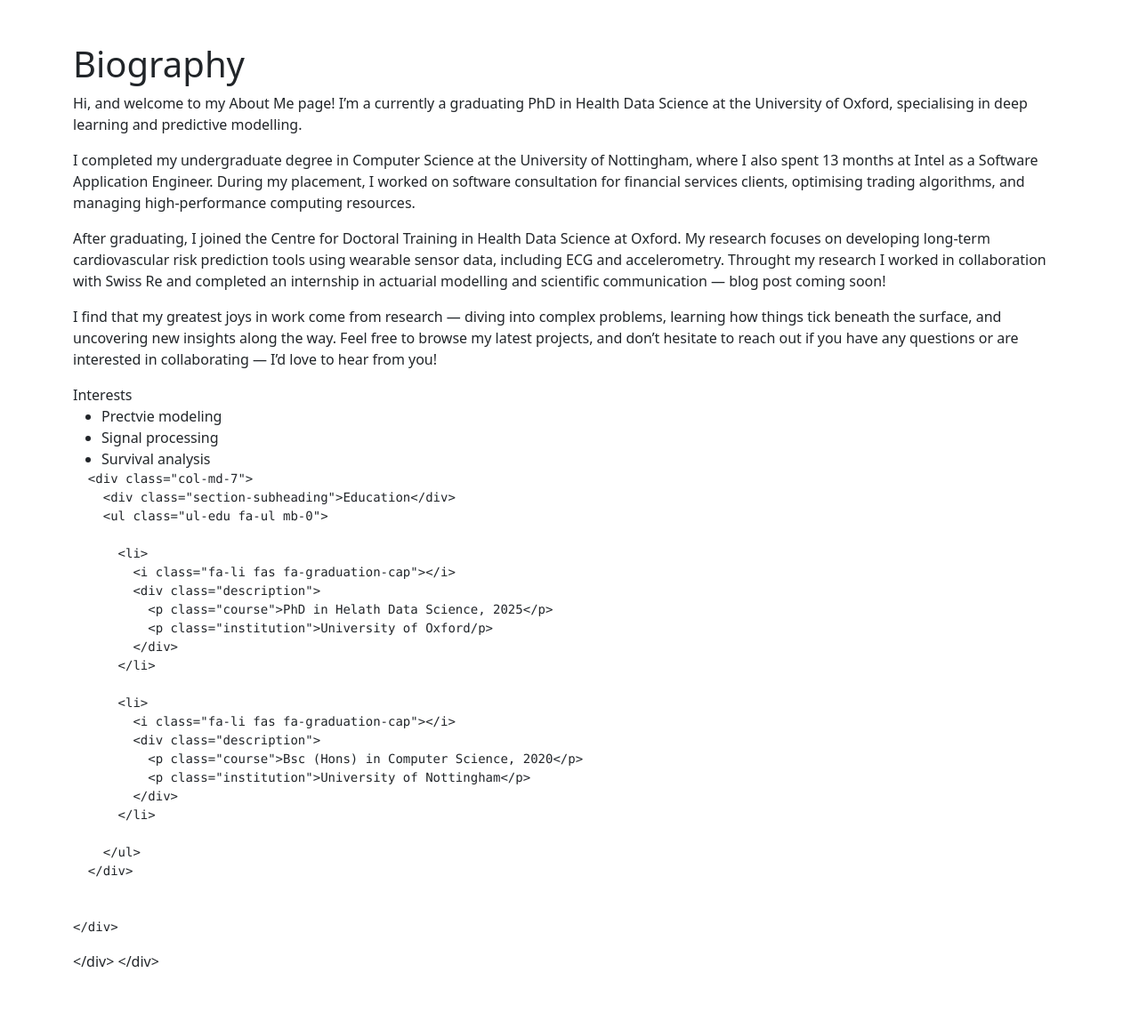
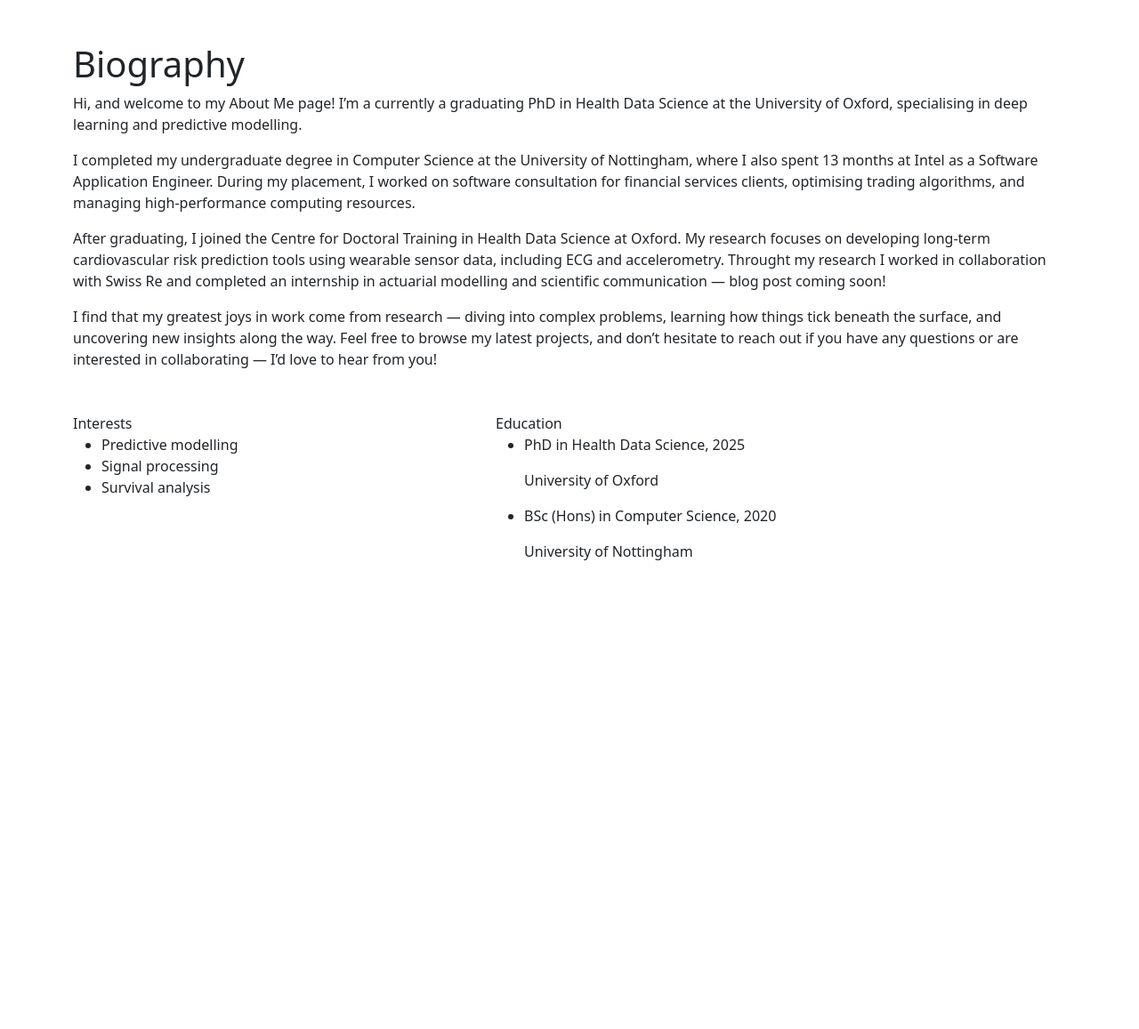
Before and after one commit to Ads98/Ads98.github.io, a Jekyll site: the page built from index.md, in a window 1280 px wide. Shown: the whole page at 89% size. Built offline with Jekyll 4.4.1, drawn with Linux system fonts in a browser that asks for light colours; after the commit the page ends 900 px from its top, so only the background shows below that.

Commit message:
Fixed html bug

```diff
--- a/index.md
+++ b/index.md
@@ -17,48 +17,35 @@ I completed my undergraduate degree in Computer Science at the University of Not
 After graduating, I joined the Centre for Doctoral Training in Health Data Science at Oxford. My research focuses on developing long-term cardiovascular risk prediction tools using wearable sensor data, including ECG and accelerometry. Throught my research I worked in collaboration with Swiss Re and completed an internship in actuarial modelling and scientific communication — blog post coming soon!
 
 I find that my greatest joys in work come from research — diving into complex problems, learning how things tick beneath the surface, and uncovering new insights along the way. Feel free to browse my latest projects, and don’t hesitate to reach out if you have any questions or are interested in collaborating — I’d love to hear from you!
+<div class="row mt-5">
 
-  <div lacss="col-md-5">
-        <div class="section-subheading">Interests</div>
-        <ul class="ul-interests mb-0">
+  <div class="col-md-5">
+    <div class="section-subheading">Interests</div>
+    <ul class="ul-interests mb-0">
+      <li>Predictive modelling</li>
+      <li>Signal processing</li>
+      <li>Survival analysis</li>
+    </ul>
+  </div>
 
-          <li>Prectvie modeling</li>
+  <div class="col-md-7">
+    <div class="section-subheading">Education</div>
+    <ul class="ul-edu fa-ul mb-0">
+      <li>
+        <i class="fa-li fas fa-graduation-cap"></i>
+        <div class="description">
+          <p class="course">PhD in Health Data Science, 2025</p>
+          <p class="institution">University of Oxford</p>
+        </div>
+      </li>
+      <li>
+        <i class="fa-li fas fa-graduation-cap"></i>
+        <div class="description">
+          <p class="course">BSc (Hons) in Computer Science, 2020</p>
+          <p class="institution">University of Nottingham</p>
+        </div>
+      </li>
+    </ul>
+  </div>
 
-          <li>Signal processing</li>
-
-          <li>Survival analysis</li>
-
-
-
-        </ul>
-      </div>
-
-
-
-      <div class="col-md-7">
-        <div class="section-subheading">Education</div>
-        <ul class="ul-edu fa-ul mb-0">
-
-          <li>
-            <i class="fa-li fas fa-graduation-cap"></i>
-            <div class="description">
-              <p class="course">PhD in Helath Data Science, 2025</p>
-              <p class="institution">University of Oxford/p>
-            </div>
-          </li>
-
-          <li>
-            <i class="fa-li fas fa-graduation-cap"></i>
-            <div class="description">
-              <p class="course">Bsc (Hons) in Computer Science, 2020</p>
-              <p class="institution">University of Nottingham</p>
-            </div>
-          </li>
-
-        </ul>
-      </div>
-
-
-    </div>
-  </div>
 </div>
```
